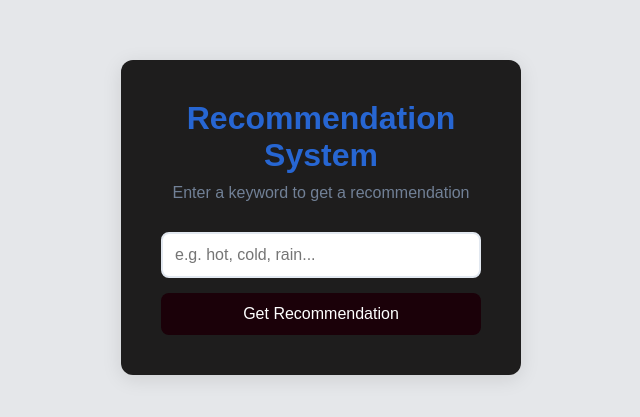
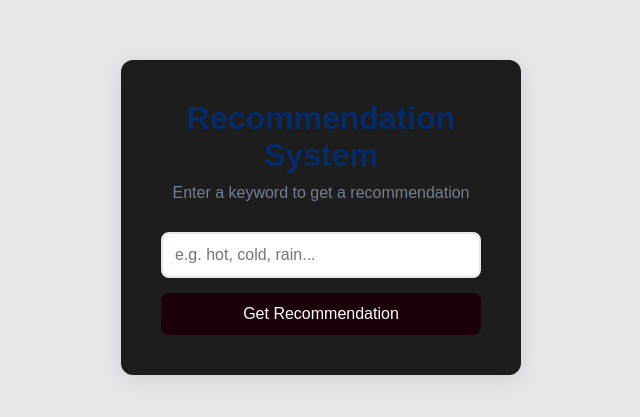
Before and after one commit to ramaatallah/final-project-UNIX, a plain HTML site: page frontend/index.html in a window 1280 px wide. Shown: the part 183-600 px from the top of the page, without its empty margins (319-959 px from the left). Drawn offline with Linux system fonts and the light colour scheme.

Commit message:
Auto update: Thu May 21 01:16:46 PM EEST 2026

```diff
--- a/frontend/index.html
+++ b/frontend/index.html
@@ -30,7 +30,7 @@
         }
 
         h1 {
-            color: #2766d2;
+            color: #052b6b;
             margin-bottom: 10px;
         }
 
```
